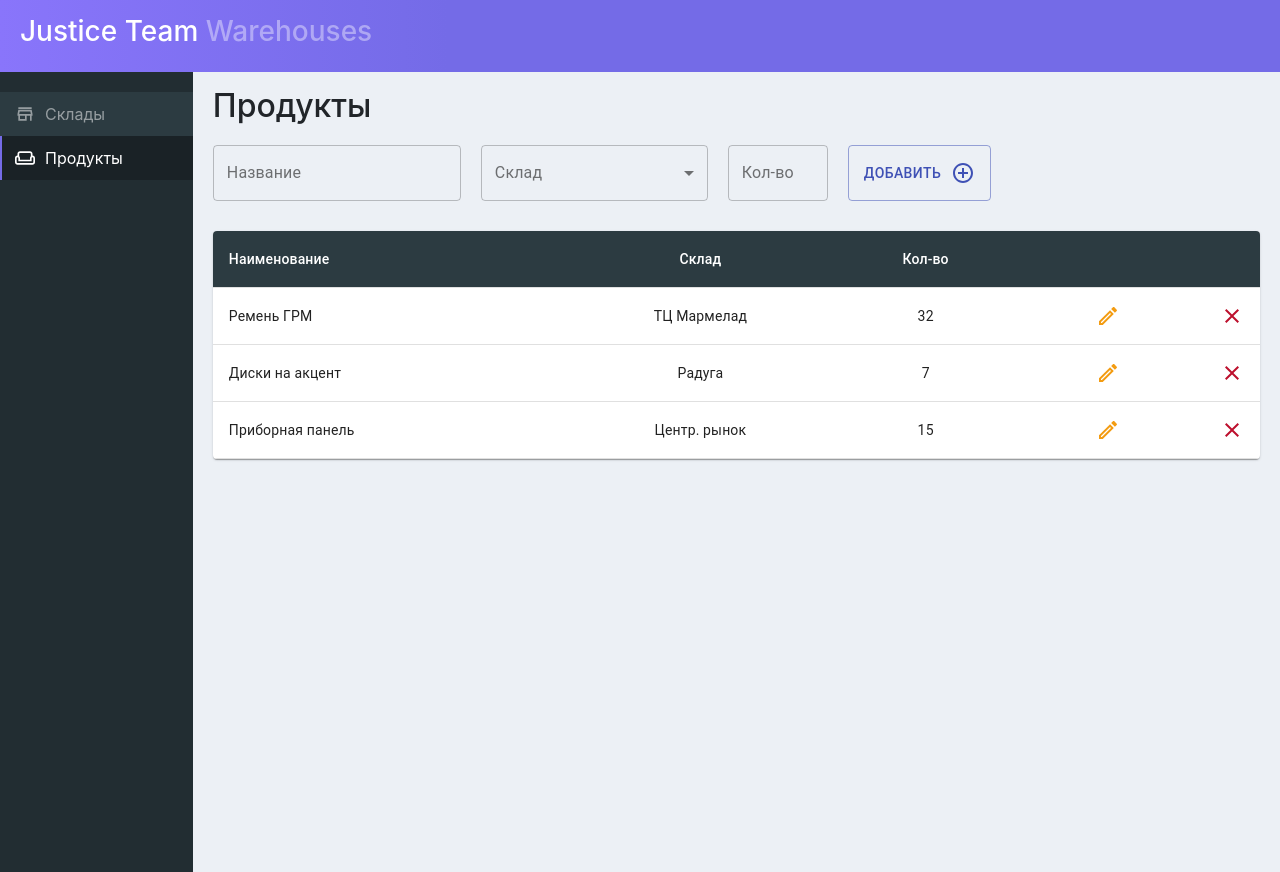
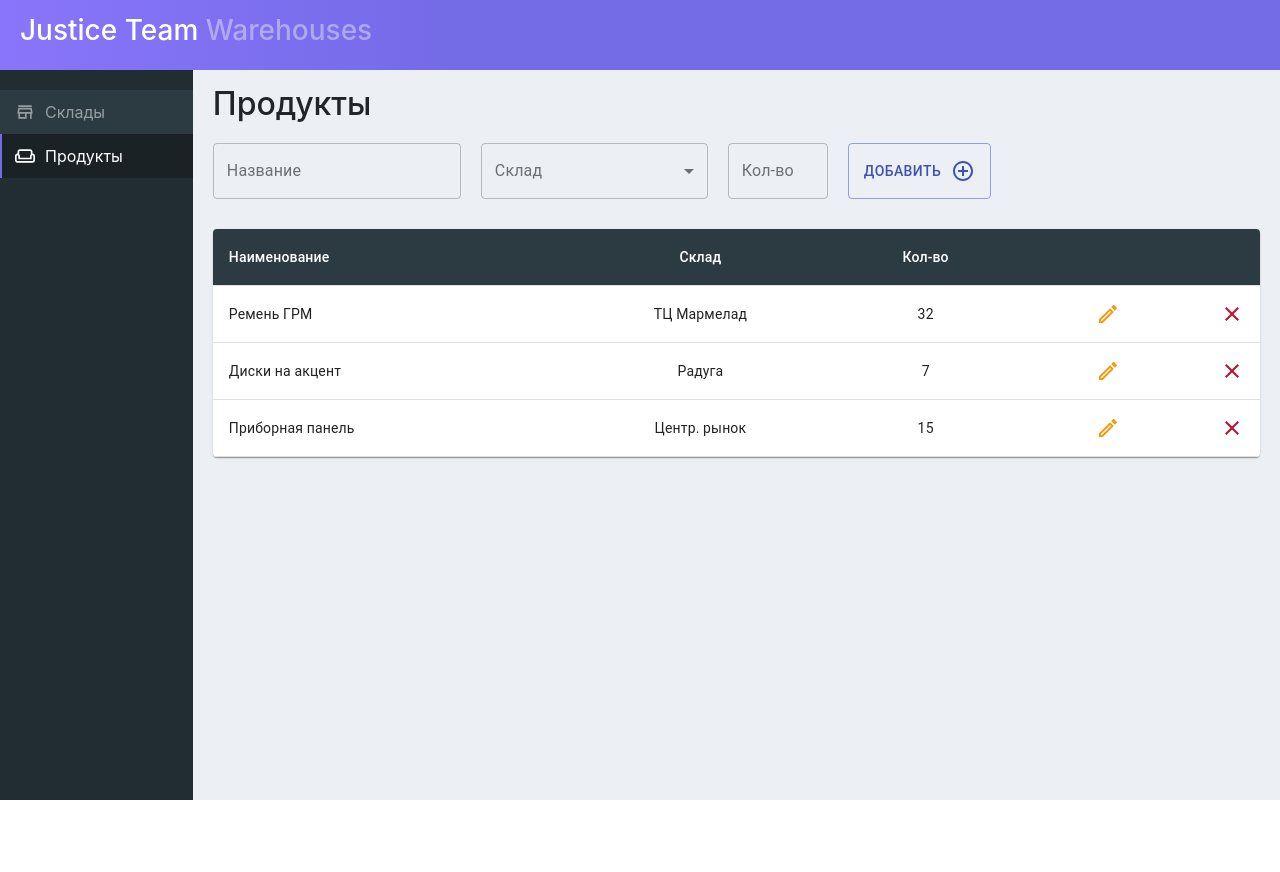
Before and after one commit to Breazzz/react-warehouses, a React (Create React App) app: page /products in a window 1280 px wide. After the commit the page ends 800 px from the top, so only its background shows below. Built offline with nearby package versions, Linux system fonts and the light colour scheme.

Commit message:
Add localStorage and styles fix

```diff
--- a/src/Components/Modals/warehousesAddModal.jsx
+++ b/src/Components/Modals/warehousesAddModal.jsx
@@ -7,19 +7,24 @@ import {toast} from "react-toastify";
 import 'react-toastify/dist/ReactToastify.css'
 import {useDispatch, useSelector} from "react-redux";
 import {addWarehouses} from "../../Redux/actions/warehouses";
+import warehouses from "../../Redux/reducers/warehouses";
 
 export default function WarehousesAddModal(props) {
     const dispatch = useDispatch()
+    const warehouses = useSelector(state => state.warehouses)
     const [name, setName] = useState('');
+    const newWarehouse = {
+        name: name,
+        products: []
+    }
     const handleAdd = () => {
         if (name.length > 0) {
-            dispatch(addWarehouses({
-                name: name,
-                products: []
-            }))
+            dispatch(addWarehouses(newWarehouse))
             toast.success('Склад успешно добавлен')
             setName('')
             props.onHide()
+            warehouses.push(newWarehouse)
+            localStorage.getItem('warehouses') && localStorage.setItem('warehouses', JSON.stringify(warehouses))
         } else {
             toast.error('Введите имя склада!');
         }
--- a/src/Components/headerComponent/styles.module.scss
+++ b/src/Components/headerComponent/styles.module.scss
@@ -3,6 +3,14 @@
   width: 100%;
   padding: 15px 20px;
   color: white;
+  display: flex;
+  align-items: center;
+  height: 70px;
+  h3 {
+    @media (max-width: 400px){
+      font-size: 21px;
+    }
+  }
   h3 span {
     opacity: .4;
   }
--- a/src/Components/productsComponent/productForm.jsx
+++ b/src/Components/productsComponent/productForm.jsx
@@ -4,27 +4,30 @@ import styles from './styles.module.scss'
 import {Button, FormControl, InputLabel, MenuItem, Select, TextField} from "@material-ui/core";
 import AddCircleOutlineOutlinedIcon from '@material-ui/icons/AddCircleOutlineOutlined';
 import {toast} from "react-toastify";
-import {useSelector} from "react-redux";
+import {useDispatch, useSelector} from "react-redux";
+import {addProducts} from "../../Redux/actions/products";
 
 const ProductsForm = () => {
-    const products = useSelector(state => state.products)
     const [name, setName] = useState('');
     const [warehouse, setWarehouse] = useState('')
     const [quantity, setQuantity] = useState('')
+    const dispatch = useDispatch();
+    const products = useSelector(state => state.products)
+    const newProduct = {
+        name: name,
+        warehouse: warehouse,
+        quantity: quantity
+    }
 
     const handleAddProduct = () => {
-        if (name.length > 0 && warehouse.length > 0 && quantity.length > 0) {
-            products.push(
-                {
-                    name: name,
-                    warehouse: warehouse,
-                    quantity: quantity
-                }
-            )
+        if (name.length > 0 && warehouse.length > 0 && quantity > 0) {
+            dispatch(addProducts(newProduct))
             setName('');
             setWarehouse('');
             setQuantity('');
             toast.success('Продукт успешно добавлен')
+            products.push(newProduct)
+            localStorage.getItem('products') && localStorage.setItem('products', JSON.stringify(products))
         } else {
             toast.error('Заполните все поля')
         }
--- a/src/Components/productsComponent/productsTable.jsx
+++ b/src/Components/productsComponent/productsTable.jsx
@@ -26,6 +26,7 @@ export default function ProductsTable() {
     const handleDelete = () => {
         toast.dark('Продукт удален')
     }
+
     return (
         <>
             <ProductsEditModal
--- a/src/Components/sidebarComponent/styles.module.scss
+++ b/src/Components/sidebarComponent/styles.module.scss
@@ -1,7 +1,7 @@
 .sidebar{
   display: flex;
   flex-direction: column;
-  height: 100vh;
+  height: calc(100vh - 70px);
   background: #222D32;
   padding: 20px 0;
   a {
--- a/src/Redux/reducers/products/index.js
+++ b/src/Redux/reducers/products/index.js
@@ -1,4 +1,4 @@
-const initialState = [
+const productsArr = [
     {
         id: 1,
         name: 'Ремень ГРМ',
@@ -19,6 +19,12 @@ const initialState = [
     }
 ];
 
+if(!localStorage.getItem('products')){
+    localStorage.setItem('products', JSON.stringify(productsArr))
+}
+
+const initialState = JSON.parse(localStorage.getItem('products'))
+
 export default function products(state = initialState, action){
     switch (action.type) {
         case 'SET_PRODUCTS':
@@ -26,8 +32,8 @@ export default function products(state = initialState, action){
                 ...state,
                 items: action.payload,
             }
-        case 'ADD_PRODUCT':
-            return state.push(action.value)
+        case 'ADD_PRODUCTS':
+            return [...state, action.payload]
         case 'DELETE_PRODUCT':
             return state.filter(product => product.id !== action.value.id)
         default:
--- a/src/Redux/reducers/warehouses/index.js
+++ b/src/Redux/reducers/warehouses/index.js
@@ -1,4 +1,4 @@
-const initialState = [
+const warehousesArr = [
     {
         name: 'ТЦ Мармелад',
         id: 1,
@@ -55,6 +55,13 @@ const initialState = [
     },
 ]
 
+if(!localStorage.getItem('warehouses')){
+    localStorage.setItem('warehouses', JSON.stringify(warehousesArr))
+}
+
+const initialState = JSON.parse(localStorage.getItem('warehouses'))
+
+
 export default function warehouses(state = initialState, action){
     switch (action.type) {
         case 'SET_WAREHOUSES':
--- a/src/Styles/Content.scss
+++ b/src/Styles/Content.scss
@@ -2,6 +2,9 @@
   background: #ECF0F5;
   padding: 15px 20px;
   width: 100%;
+  height: calc(100vh - 70px);
+  overflow-y: auto;
+
   h2 span {
     opacity: .2;
     font-size: 14px;
--- a/src/index.css
+++ b/src/index.css
@@ -5,7 +5,7 @@ body {
     sans-serif;
   -webkit-font-smoothing: antialiased;
   -moz-osx-font-smoothing: grayscale;
-  overflow-x: hidden;
+  overflow: hidden;
 }
 
 code {
```
